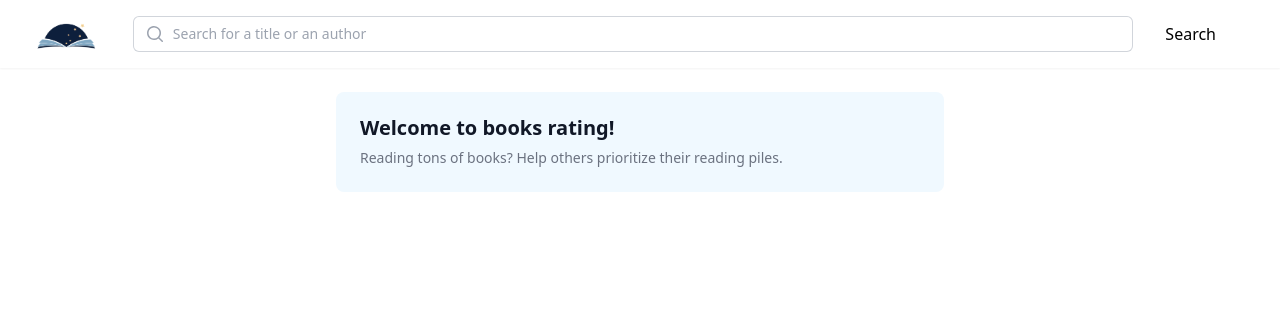
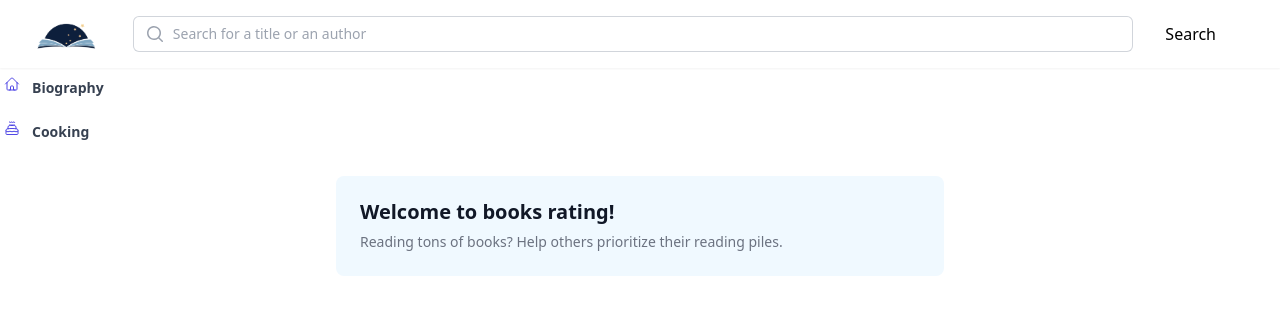
Before and after one commit to MelineCo/upbooks, a React (Create React App) app: page / in a window 1280 px wide. Shown: the top 314 px of the page. Built offline with nearby package versions, Linux system fonts and the light colour scheme; no server answers; a web font is replaced by a local one.

Commit message:
Add new component categoriesSideBar

```diff
--- a/src/app/App.js
+++ b/src/app/App.js
@@ -1,3 +1,4 @@
+import { CategoriesSideBar } from '../components/CategoriesSideBar';
 import Header from '../components/Header'
 import Navbar from '../components/Navbar';
 import Thread from '../components/Thread'
@@ -7,6 +8,7 @@ function App() {
   return (
     <div>
       <Navbar />
+      <CategoriesSideBar />
       <Header />
       <Data />
     </div>
--- a/src/app/store.js
+++ b/src/app/store.js
@@ -4,7 +4,7 @@ import { booksApi } from "./apiSlice";
 
 import booksReducer from '../features/books/booksSlice';
 import usersReducer from '../features/users/usersSlice';
-import themesReducer from '../features/themes/themesSlice';
+import categoriesReducer from '../features/categories/categoriesSlice';
 import commentsReducer from '../features/comments/commentsSlice';
 import searchReducer from '../features/search/searchSlice'
 
@@ -15,7 +15,7 @@ export default configureStore({
     search: searchReducer,
     books: booksReducer,
     users: usersReducer,
-    themes: themesReducer,
+    categories: categoriesReducer,
     comments: commentsReducer
   },
   middleware: (getDefaultMiddleware) => getDefaultMiddleware().concat(booksApi.middleware)
--- /dev/null
+++ b/src/components/CategoriesSideBar.js
@@ -0,0 +1,27 @@
+import { useSelector } from "react-redux"
+import { selectCategories } from "../features/categories/categoriesSlice"
+
+export const CategoriesSideBar = () => {
+    const categories = useSelector(selectCategories)
+
+    return (
+        <nav className="flex flex-1 flex-col" aria-label="Sidebar">
+            <ul role="list" className="-mx-2 space-y-1">
+                {Object.values(categories).map((category, index) => {
+                    return (
+                        <li key={index}>
+                            {/* <!-- Current: "bg-gray-50 text-indigo-600", Default: "text-gray-700 hover:text-indigo-600 hover:bg-gray-50" --> */}
+                            <a href="#" className="text-gray-700 hover:text-indigo-600 hover:bg-gray-50 group flex gap-x-3 rounded-md p-2 pl-3 text-sm leading-6 font-semibold">
+                                <svg className="h-4 w-4 shrink-0 text-indigo-600" fill="none" viewBox="0 0 24 24" strokeWidth="1.5" stroke="currentColor" aria-hidden="true">
+                                    <path strokeLinecap="round" strokeLinejoin="round" d={category.icon} />
+                                </svg>
+                                {category.name}
+                            </a>
+                        </li>
+                    )
+                })}
+            </ul>
+        </nav>
+
+    )
+}
--- a/src/features/books/BookCard.js
+++ b/src/features/books/BookCard.js
@@ -19,5 +19,3 @@ export default function BookCard(props) {
             </li>
     );
 };
-
-// Ajouter bouton "Add to pile"
--- a/src/features/books/bookBISAC.js
+++ /dev/null
@@ -1,26 +0,0 @@
-const BISAC = [
-    "Biography",
-    "Body, Mind & Spirit",
-    "Business & Economics",
-    "Comics & Graphic novel",
-    "Cooking",
-    "Crafts & Hobbies",
-    "Design",
-    "Drama",
-    "Education",
-    "Family & Relationships",
-    "Fiction",
-    "Foreign language study",
-    "Health & Fitness",
-    "History",
-    "Law",
-    "Mathematics",
-    "Medical",
-    "Music",
-    "Nature",
-    "Science",
-    "Self-help",
-    "Sports & Recreation",
-    "Technology & engineering",
-    "Travel"
-]
--- /dev/null
+++ b/src/features/categories/categoriesSlice.js
@@ -0,0 +1,60 @@
+import { createSlice } from '@reduxjs/toolkit'
+
+// const BISAC = [
+//   "Biography",
+//   "Body, Mind & Spirit",
+//   "Business & Economics",
+//   "Comics & Graphic novel",
+//   "Cooking",
+//   "Crafts & Hobbies",
+//   "Design",
+//   "Drama",
+//   "Education",
+//   "Family & Relationships",
+//   "Fiction",
+//   "Foreign language study",
+//   "Health & Fitness",
+//   "History",
+//   "Law",
+//   "Mathematics",
+//   "Medical",
+//   "Music",
+//   "Nature",
+//   "Science",
+//   "Self-help",
+//   "Sports & Recreation",
+//   "Technology & engineering",
+//   "Travel"
+// ]
+
+const initialState = {
+    categories: {
+     1: {
+        name: "Biography",
+        icon: "M2.25 12l8.954-8.955c.44-.439 1.152-.439 1.591 0L21.75 12M4.5 9.75v10.125c0 .621.504 1.125 1.125 1.125H9.75v-4.875c0-.621.504-1.125 1.125-1.125h2.25c.621 0 1.125.504 1.125 1.125V21h4.125c.621 0 1.125-.504 1.125-1.125V9.75M8.25 21h8.25"
+      },
+      2: {
+        name: "Cooking",
+        icon: "M12 8.25v-1.5m0 1.5c-1.355 0-2.697.056-4.024.166C6.845 8.51 6 9.473 6 10.608v2.513m6-4.87c1.355 0 2.697.055 4.024.165C17.155 8.51 18 9.473 18 10.608v2.513m-3-4.87v-1.5m-6 1.5v-1.5m12 9.75l-1.5.75a3.354 3.354 0 01-3 0 3.354 3.354 0 00-3 0 3.354 3.354 0 01-3 0 3.354 3.354 0 00-3 0 3.354 3.354 0 01-3 0L3 16.5m15-3.38a48.474 48.474 0 00-6-.37c-2.032 0-4.034.125-6 .37m12 0c.39.049.777.102 1.163.16 1.07.16 1.837 1.094 1.837 2.175v5.17c0 .62-.504 1.124-1.125 1.124H4.125A1.125 1.125 0 013 20.625v-5.17c0-1.08.768-2.014 1.837-2.174A47.78 47.78 0 016 13.12M12.265 3.11a.375.375 0 11-.53 0L12 2.845l.265.265zm-3 0a.375.375 0 11-.53 0L9 2.845l.265.265zm6 0a.375.375 0 11-.53 0L15 2.845l.265.265z"
+      }
+    }
+}
+
+const categoriesSlice = createSlice({
+    name: 'categories',
+    initialState: initialState,
+    reducers: {
+      addCategory: (state, action) => {
+        const { name, icon } = action.payload;
+        state.categories[name] = {
+            name: name,
+            icon: icon
+        }
+      }
+    }
+  })
+
+
+  export const { addCategory } = categoriesSlice.actions
+  export default categoriesSlice.reducer
+  export const selectCategories = (state) => state.categories.categories;
--- a/src/features/themes/themesSlice.js
+++ /dev/null
@@ -1,24 +0,0 @@
-import { createSlice } from '@reduxjs/toolkit'
-
-const initialState = {
-    themes: {}
-}
-
-const themesSlice = createSlice({
-    name: 'themes',
-    initialState: initialState,
-    reducers: {
-      addTheme: (state, action) => {
-        const { id, name } = action.payload;
-        state.themes[id] = {
-            id: id,
-            name: name,
-            books: []
-        }
-      }
-    }
-  })
-
-
-  export const { addTheme } = themesSlice.actions
-  export default themesSlice.reducer
```
